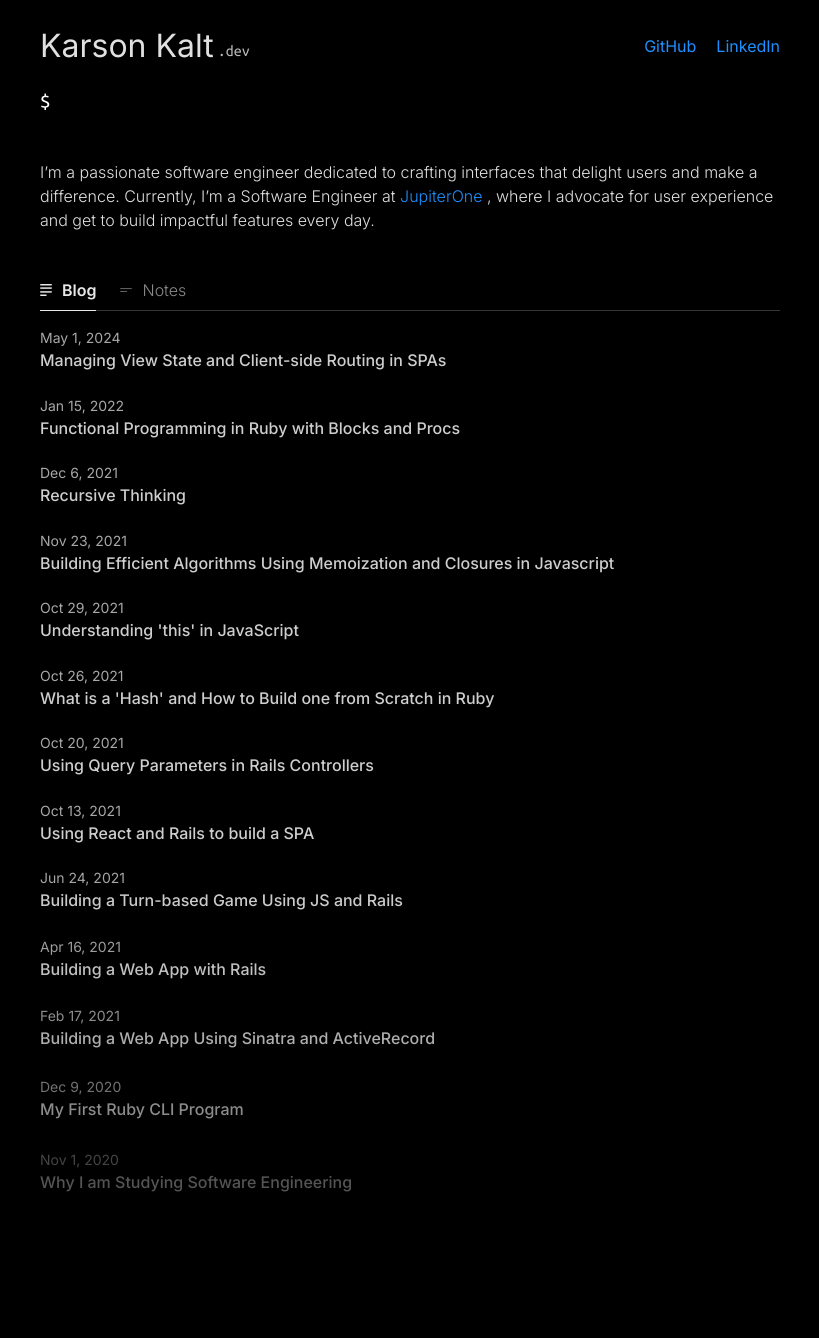
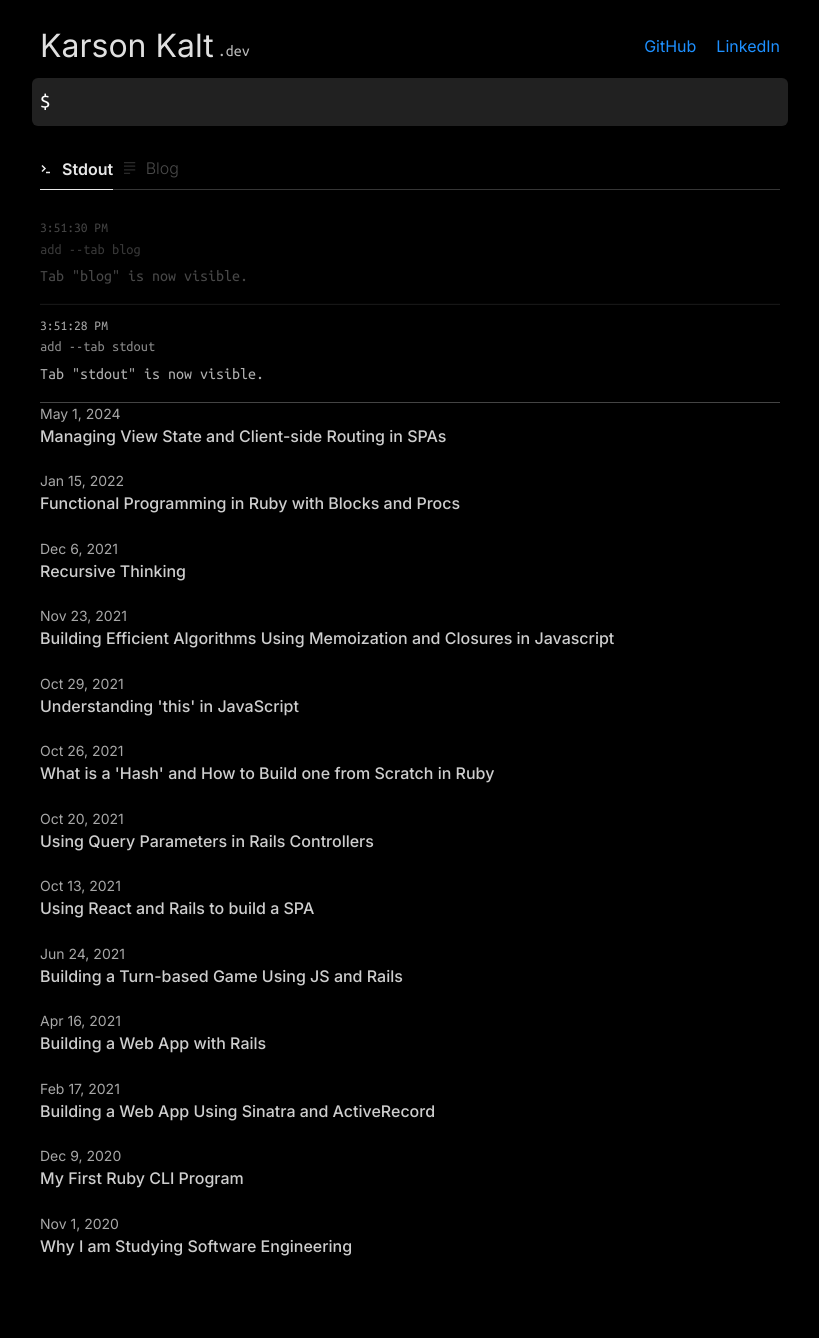
Before and after one commit to karsonkalt/karsonkalt.github.io, a Jekyll site: the page built from index.markdown, in a window 1280 px wide. Shown: the whole page, without its empty margins (230-1049 px from the left). Built offline with Jekyll 4.4.1, drawn with Linux system fonts in a browser that asks for light colours; before the commit the page ends 1262 px from its top, so only the background shows below that.

Commit message:
add tabs logic, move about

```diff
--- a/_layouts/home.html
+++ b/_layouts/home.html
@@ -30,19 +30,18 @@ layout: base
   </div>
 </pre>
 
-<section class="about" hidden>
-  <p>
-    I’m a passionate software engineer dedicated to crafting interfaces that
-    delight users and make a difference. Currently, I’m a Software Engineer at <a href="https://www.jupiterone.com/"
-      target="_blank">JupiterOne</a> , where I advocate for
-    user experience and get to build impactful features every day.
-  </p>
-</section>
-
-<div class="tab-container" hidden>
+<!-- <div class="tab-container" hidden> -->
+<div class="tab-container" >
   <div>
     <div role="tablist">
-      <button role="tab" id="blog" aria-controls="tab-panel-1" aria-selected="true" tabindex="0">
+      <button role="tab" id="stdout" aria-controls="tab-panel-1" aria-selected="true" tabindex="0" hidden>
+        <svg width="12" height="12" viewBox="0 0 24 24" fill="currentColor" stroke-width="1.5" xmlns="http://www.w3.org/2000/svg">
+          <path d="M4 17L10 11L4 5" stroke="currentColor" fill="none"/>
+          <path d="M12 19H20" stroke="currentColor"fill="none"/>
+        </svg>
+        Stdout
+      </button>
+      <button role="tab" id="blog" aria-controls="tab-panel-2" aria-selected="false" tabindex="-1" hidden>
         <svg id="Layer_1" data-name="Layer 1" xmlns="http://www.w3.org/2000/svg" viewBox="0 0 24 24" stroke-width="1.5"
           width="12" height="12" fill="currentColor">
           <defs>
@@ -61,7 +60,7 @@ layout: base
         </svg>
         Blog
       </button>
-      <button role="tab" id="notes" aria-controls="tab-panel-2" aria-selected="false" tabindex="-1">
+      <button role="tab" id="notes" aria-controls="tab-panel-3" aria-selected="false" tabindex="-1" hidden>
         <svg id="Layer_1" data-name="Layer 1" xmlns="http://www.w3.org/2000/svg" viewBox="0 0 24 24" stroke-width="1.5"
           width="12" height="12" fill="currentColor">
           <defs>
@@ -81,7 +80,13 @@ layout: base
     </div>
 
     <div class="tab-panels">
-      <div id="tab-panel-1" role="tabpanel" aria-labelledby="blog">
+      <div id="tab-panel-1" role="tabpanel" aria-labelledby="stdout">
+        <ul class="tab-panel-content">
+
+        </ul>
+      </div>
+
+      <div id="tab-panel-2" role="tabpanel" aria-labelledby="blog">
         <ul class="tab-panel-content">
           {%- assign date_format = site.minima.date_format | default: "%b %-d, %Y" -%}
           {%- for post in posts -%}
@@ -99,7 +104,7 @@ layout: base
         </ul>
       </div>
 
-      <div id="tab-panel-2" role="tabpanel" aria-labelledby="notes" hidden>
+      <div id="tab-panel-3" role="tabpanel" aria-labelledby="notes" hidden>
         <ul class="tab-panel-content">
           {%- for note in notes -%}
           {% assign tags = note.tags %}
--- a/_sass/custom-styles.scss
+++ b/_sass/custom-styles.scss
@@ -13,17 +13,18 @@ pre.terminal {
   margin: -8px;
   margin-bottom: 10px;
   border-radius: 6px;
-  border-bottom-left-radius: 0;
-  border-bottom-right-radius: 0;
   caret-color: transparent;
   border-bottom: 1px solid transparent;
   font-size: 1.3em;
   color: white;
+  background-color: #353535a1;
 
   &:hover {
-    background-color: #3535358e;
+    background-color: #393939c0;
   }
   &:focus-within {
+    border-bottom-left-radius: 0;
+    border-bottom-right-radius: 0;
     background-color: #343434;
     border-bottom: 1px solid #e8e8e8;
 
@@ -66,19 +67,56 @@ pre.terminal {
   animation: blink 1s steps(1) infinite;
 }
 
-.terminal-output {
-  display: flex;
-  flex-direction: column;
-  gap: 8px;
-  margin-top: 8px;
-  font-family: "Ubuntu Mono";
-  color: #a9a9a9;
-  margin-bottom: 24px;
-  font-size: 0.9em;
-  // &:hover {
-  //   color: #e8e8e8;
-  // }
-}
+
+  .stdout-entry {
+    border-bottom: 1px solid #444; /* Dark grey bottom border */
+    font-family: "Ubuntu Mono";
+
+    & .stdout-entry-wrapper {
+      padding: 8px;
+      margin: -8px;
+      padding-bottom: 16px;
+      margin-bottom: 0;
+      display: flex;
+      flex-direction: column;
+      border-bottom-left-radius: 0;
+      border-bottom-right-radius: 0;
+      border-radius: 6px;
+
+      & .stdout-command {
+        color: #8a8a8a; /* Bright green for commands */
+        font-size: .9em;
+      }
+
+      & .stdout-timestamp {
+        font-size: .85em;
+        font-weight: 400;
+        width: 100px;
+        flex-shrink: 0;
+        color: #a8a8a8;
+        @media (max-width: 800px) {
+          font-size: 12px;
+          width: 80px;
+        }
+      }
+
+      & .stdout-output {
+        color: #b1b1b1; /* Light grey for output */
+        margin-top: 4px;
+      }
+
+      &:hover {
+        background-color: #49494943;
+      }
+
+      &:hover .stdout-output{
+        color: #e5e5e5
+      }
+    }
+
+
+  }
+
 
 @keyframes blink {
   50% {
@@ -138,10 +176,23 @@ a .domain {
   flex-direction: row;
   gap: 24px;
   padding: 0;
+  padding-top: 20px;
+  height: 33px;
   margin: 0;
   list-style: none;
   margin-bottom: 16px;
   border-bottom: 1px solid #363636;
+}
+
+@keyframes fadeInRight {
+  0% {
+    opacity: 0;
+    transform: translateX(-20px);
+  }
+  100% {
+    opacity: 1;
+    transform: translateX(0);
+  }
 }
 
 [role="tab"] {
@@ -153,14 +204,21 @@ a .domain {
   padding: 0px 0px 8px 0px;
   transition: border-color 0.2s, font-weight 0.2s;
   border-bottom: 1px solid transparent;
-  color: #898989;
-  display: flex;
   gap: 10px;
   align-items: center;
   transform: translateY(1px);
+  animation: fadeInRight 0.5s ease-in-out;
 
   &:hover {
     color: #c6c6c6;
+  }
+
+  &[hidden] {
+    display: none; /* Show tabs that are not hidden */
+  }
+
+  &:not([hidden]) {
+    display: flex; /* Show tabs that are not hidden */
   }
 
   &[aria-selected="true"] {
--- a/assets/js/emoticon.js
+++ b/assets/js/emoticon.js
@@ -2,14 +2,21 @@ const INIT_WAIT = 500;
 
 const items = [
   {
-    text: "add --about",
+    text: "add --tab stdout",
     execute: true,
     backspace: false,
     wait: 1000,
     type: 100,
   },
   {
-    text: "add --blog",
+    text: "add --tab blog",
+    execute: true,
+    backspace: false,
+    wait: 1000,
+    type: 100,
+  },
+  {
+    text: "add --tab notes",
     execute: true,
     backspace: false,
     wait: 1000,
@@ -20,6 +27,34 @@ const items = [
     execute: true,
     backspace: false,
     wait: 6000,
+    type: 120,
+  },
+  {
+    text: 'about',
+    execute: true,
+    backspace: false,
+    wait: 3000,
+    type: 120
+  },
+  {
+    text: 'experience',
+    execute: true,
+    backspace: false,
+    wait: 3000,
+    type: 120,
+  },
+  {
+    text: 'skills --lanugages',
+    execute: true,
+    backspace: false,
+    wait: 3000,
+    type: 120,
+  },
+  {
+    text: 'education',
+    execute: true,
+    backspace: false,
+    wait: 3000,
     type: 120,
   },
   { text: "help", execute: true, backspace: false, wait: 3000, type: 200 },
@@ -59,9 +94,6 @@ let autoTypeActive = true;
   const terminal = document.querySelector(".terminal");
   const prompt = document.querySelector(".prompt");
   const mirrorElement = document.querySelector(".input-mirror");
-  const outputElement = document.createElement("div");
-  outputElement.classList.add("terminal-output");
-  terminal.insertAdjacentElement("afterend", outputElement);
 
   const INTRO_DELAY = 1500;
   const DELETE_SPEED = 100;
@@ -136,19 +168,33 @@ let autoTypeActive = true;
   });
 
   function handleBashCommand(command) {
-    // Parse the command and arguments
     const [cmd, ...args] = command.split(" ");
 
-    // Execute the command
     const result = executeCommand(cmd, args);
-    // Parse the result and add line breaks if multi-line
     const formattedHelpText = result.replace(/\n/g, "<br/>");
 
-    // Display the result in the outputElement
-    outputElement.innerHTML = formattedHelpText;
+    setPromptValue("");
+      addToStdoutLog(command, formattedHelpText);
+  }
 
-    // Clear the prompt value
-    setPromptValue("");
+  function addToStdoutLog(command, output) {
+    const tabPanels = document.querySelector(".tab-panels");
+    const ul = tabPanels.querySelector(".tab-panel-content");
+    const li = document.createElement("li");
+    const timestamp = new Date().toLocaleTimeString();
+
+    li.innerHTML = `
+      <div class="stdout-entry">
+        <div class="stdout-entry-wrapper">
+        <span class="stdout-timestamp">${timestamp}</span>
+        <span class="stdout-command">${command}</span>
+        <div class="stdout-output">${output}</div>
+        </div>
+      </div>
+    `;
+
+    // Insert the new stdout entry at the top
+    ul.insertBefore(li, ul.firstChild);
   }
 
   const commandsThatWouldBeSillyToSupport = {
@@ -192,6 +238,11 @@ let autoTypeActive = true;
       description: "Lists all available files",
       flags: {},
     },
+    about: {
+      execute: aboutCommand,
+      description: "Displays about information",
+      flags: {}
+    },
     stop: {
       execute: stopCommand,
       description: "Stops the auto-type",
@@ -221,8 +272,7 @@ let autoTypeActive = true;
       execute: addCommand,
       description: "Adds content to the website",
       flags: {
-        "--blog": "Adds the blog",
-        "--about": "Adds the about section",
+        "--tab": "Adds a tab",
       },
     },
     skills: {
@@ -313,13 +363,28 @@ let autoTypeActive = true;
     return "Karson, Frontend Developer";
   }
 
+  function showTab(tabName) {
+    const tab = document.querySelector(`#${tabName}`);
+    if (tab) {
+      tab.removeAttribute("hidden");
+      return `Tab "${tabName}" is now visible.`;
+    } else {
+      return `Error: Tab "${tabName}" does not exist.`;
+    }
+  }
+
   function addCommand(args) {
-    if (args.includes("--blog")) {
-      return privateBlogCommand(args);
-    } else if (args.includes("--about")) {
-      return privateAboutCommand(args);
+    const addIndex = args.indexOf("--tab");
+    if (addIndex !== -1 && args[addIndex + 1]) {
+      const tabName = args[addIndex + 1];
+      console.log(tabName)
+      if (["stdout", "blog", "notes"].includes(tabName)) {
+        return showTab(tabName);
+      } else {
+        return `Error: Tab "${tabName}" cannot be added. Only "stdout", "blog", and "about" can be added.`;
+      }
     } else {
-      return "Usage: add [--blog | --about]";
+      return "Usage: tab --add <name>";
     }
   }
 
@@ -340,17 +405,8 @@ let autoTypeActive = true;
     return `Prompt character changed to ${newPromptCharacter}`;
   }
 
-  function privateAboutCommand(args) {
-    const aboutSection = document.querySelector(".about");
-    aboutSection.removeAttribute("hidden");
-    return ""; // Return an empty string to avoid printing anything in the terminal
-  }
-
-  function privateBlogCommand(args) {
-    const tabContainer = document.querySelector(".tab-container");
-    console.log(tabContainer);
-    tabContainer.removeAttribute("hidden");
-    return "";
+  function aboutCommand(args) {
+    return `I’m a passionate software engineer dedicated to crafting interfaces that delight users and make a difference. Currently, I’m a Software Engineer at <a href="https://www.jupiterone.com/"target="_blank">JupiterOne</a> , where I advocate for user experience and get to build impactful features every day.`;
   }
 
   function skillsCommand(args) {
```
